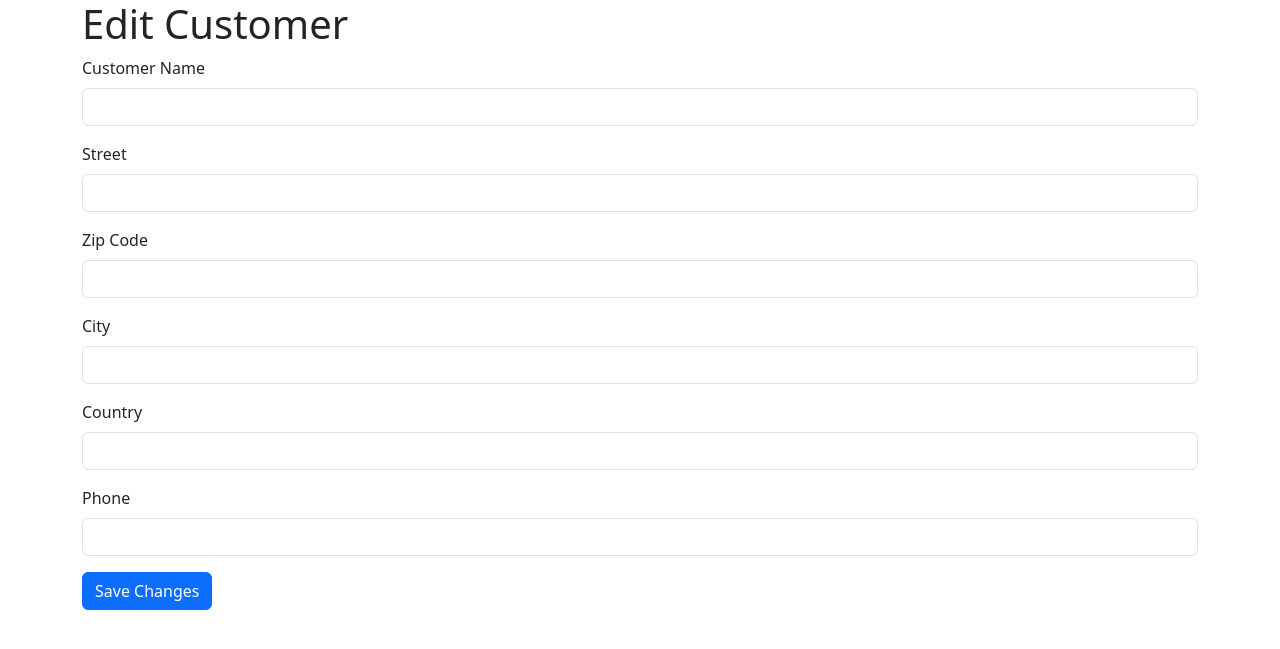
After one commit to Natihermida/tiendamvc, a PHP site: template app/views/customer/edit.php in a window 1280 px wide. The commit adds this page. Shown: the top 649 px of the page. Run offline with PHP 8.4, Linux system fonts and the light colour scheme; the template is opened without the code that fills it, so the values that code supplies are empty.

Commit message:
adminyproveedor

```diff
--- a/app/models/Product.php
+++ b/app/models/Product.php
@@ -12,6 +12,7 @@ class Product extends Model{
     public function provider(){
         return $this->belongsTo(Provider::class,"provider_id");
     }
+
 }
 
 ?>
--- a/app/models/Provider.php
+++ b/app/models/Provider.php
@@ -10,6 +10,9 @@ class Provider extends Model{
     public function phones(){
         return $this->hasMany(Phone::class,"provider_id");
     }
+    public function products(){
+        return $this->hasMany(Product::class,"provider_id");
+    }
 }
 
 ?>
--- /dev/null
+++ b/app/views/customer/edit.php
@@ -0,0 +1,46 @@
+<!DOCTYPE html>
+<html lang="en">
+
+<head>
+    <meta charset="UTF-8">
+    <meta name="viewport" content="width=device-width, initial-scale=1.0">
+    <link href="https://cdn.jsdelivr.net/npm/bootstrap@5.3.3/dist/css/bootstrap.min.css" rel="stylesheet" integrity="sha384-QWTKZyjpPEjISv5WaRU9OFeRpok6YctnYmDr5pNlyT2bRjXh0JMhjY6hW+ALEwIH" crossorigin="anonymous">
+    <link rel="stylesheet" href="https://cdnjs.cloudflare.com/ajax/libs/font-awesome/6.7.2/css/all.min.css" integrity="sha512-Evv84Mr4kqVGRNSgIGL/F/aIDqQb7xQ2vcrdIwxfjThSH8CSR7PBEakCr51Ck+w+/U6swU2Im1vVX0SVk9ABhg==" crossorigin="anonymous" referrerpolicy="no-referrer" />
+    <title>Edit Customer</title>
+</head>
+
+<body>
+    <div class="container">
+        <h1>Edit Customer</h1>
+        <form method="POST" action="<?php echo base_url(); ?>customer/edit/<?php echo $customer->id; ?>">
+            <div class="mb-3">
+                <label for="name" class="form-label">Customer Name</label>
+                <input name="name" type="text" class="form-control" id="name" value="<?php echo $customer->name; ?>" required>
+            </div>
+            <div class="mb-3">
+                <label for="street" class="form-label">Street</label>
+                <input name="street" type="text" class="form-control" id="street" value="<?php echo $customer->addresses()->first()->street; ?>">
+            </div>
+            <div class="mb-3">
+                <label for="zip_code" class="form-label">Zip Code</label>
+                <input name="zip_code" type="text" class="form-control" id="zip_code" value="<?php echo $customer->addresses()->first()->zip_code; ?>">
+            </div>
+            <div class="mb-3">
+                <label for="city" class="form-label">City</label>
+                <input name="city" type="text" class="form-control" id="city" value="<?php echo $customer->addresses()->first()->city; ?>">
+            </div>
+            <div class="mb-3">
+                <label for="country" class="form-label">Country</label>
+                <input name="country" type="text" class="form-control" id="country" value="<?php echo $customer->addresses()->first()->country; ?>">
+            </div>
+            <div class="mb-3">
+                <label for="phone" class="form-label">Phone</label>
+                <input name="phone" type="text" class="form-control" id="phone" value="<?php echo $customer->phones()->first()->number; ?>">
+            </div>
+            <button type="submit" class="btn btn-primary">Save Changes</button>
+        </form>
+    </div>
+
+</body>
+
+</html>
--- a/app/views/provider/home_provider.php
+++ b/app/views/provider/home_provider.php
@@ -11,7 +11,7 @@
 <body class="bg-light">
     <div class="container mt-5">
         <h1 class="text-center mb-4">Providers List</h1>
-        <a href="<?= base_url() ?>provider/new" class="btn btn-primary mb-3">Add New Provider</a>
+        <a href="<?= base_url() ?>provider/create" class="btn btn-primary mb-3">Add New Provider</a>
         <table class="table table-bordered table-striped">
             <thead class="table-dark">
                 <tr>
```
Also changed, not shown: app/controllers/CustomerController.php (+60 -0 lines), app/controllers/ProviderController.php (+9 -10 lines), app/views/customer/home.php (+5 -3 lines), app/views/provider/create.php (added, +41 -0 lines).
